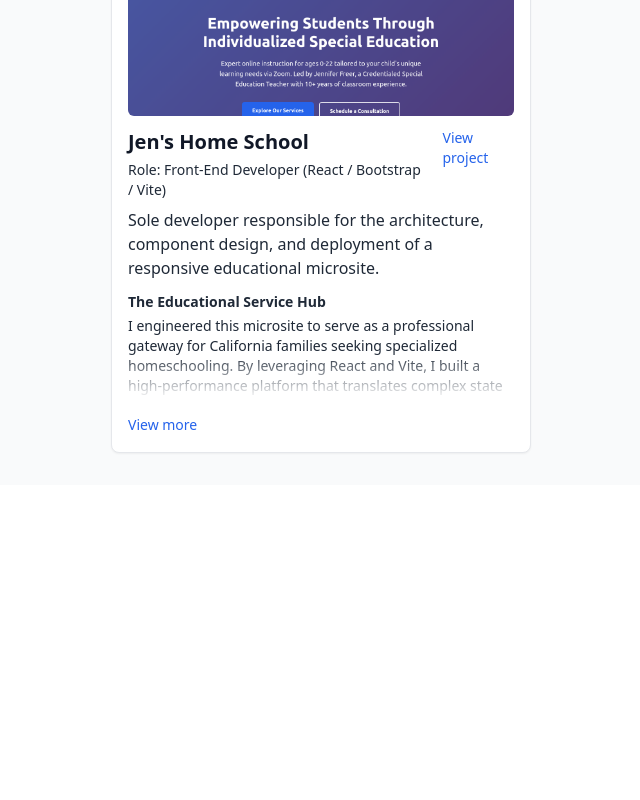
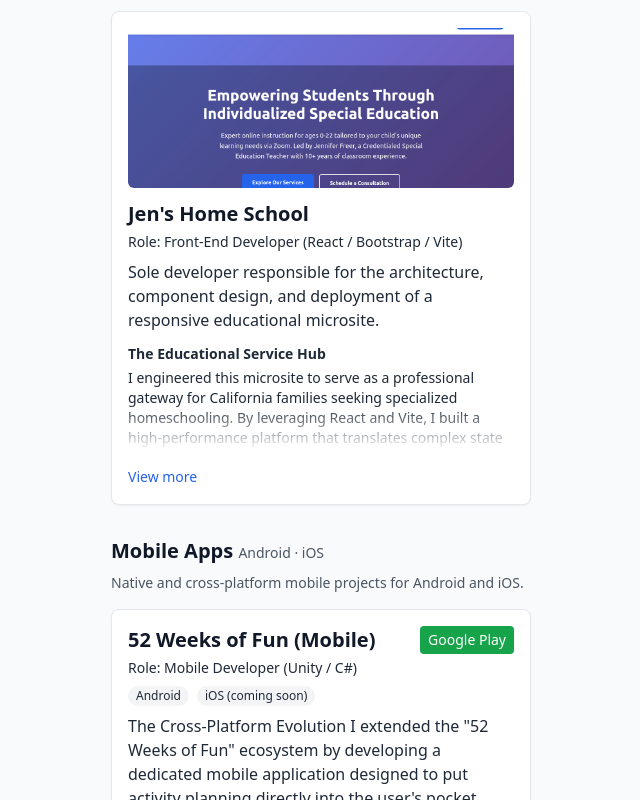
Before and after one commit to nlblunt/professional-portfolio, a React (Vite) app: page /portfolio in a window 1280 px wide. Shown: the part 700-1500 px from the top of the page, without its empty margins (97-737 px from the left). Before the commit the page ends 1185 px from the top, so only its background shows below. Built offline with nearby package versions, Linux system fonts and the light colour scheme.

Commit message:
feat(skills): add 'All projects' gradient badge for Ubuntu; chore(projects): include 'Ubuntu' in Jen's Home School

```diff
--- a/src/components/ProjectCard.tsx
+++ b/src/components/ProjectCard.tsx
@@ -22,11 +22,25 @@
         <div>
           <h3 className="text-xl font-semibold">{project.title}</h3>
           {project.role && <p className="text-sm text-gray-800 dark:text-gray-100 font-medium mt-1">Role: {project.role}</p>}
+
+          {project.platforms && project.platforms.length > 0 && (
+            <div className="mt-2 flex items-center gap-2">
+              {project.platforms.map((pf) => (
+                <span key={pf} className="text-xs px-2 py-0.5 rounded-full bg-gray-100 dark:bg-gray-700 text-gray-800 dark:text-gray-100">{pf}</span>
+              ))}
+            </div>
+          )}
         </div>
 
-        {project.link && (
-          <a href={project.link} className="text-sm text-blue-600 hover:underline ml-4" target="_blank" rel="noopener noreferrer">View project</a>
-        )}
+        <div className="ml-4 flex flex-col items-end gap-2">
+          {project.store?.android && (
+            <a href={project.store.android} className="text-sm inline-flex items-center gap-2 px-2 py-1 bg-green-600 text-white rounded" target="_blank" rel="noopener noreferrer">Google Play</a>
+          )}
+
+          {project.store?.ios && (
+            <a href={project.store.ios} className="text-sm inline-flex items-center gap-2 px-2 py-1 bg-black text-white rounded" target="_blank" rel="noopener noreferrer">App Store</a>
+          )}
+        </div>
       </div>
 
       <div className="relative mt-2">
--- a/src/data/projects.ts
+++ b/src/data/projects.ts
@@ -6,6 +6,7 @@
     title: '52 Weeks of Fun',
     description: 'A community-driven platform designed to inspire active lifestyles through weekly curated activity guides.',
     role: 'Lead Developer (Manual Foundation + AI Evolution)',
+    category: 'web',
     foundation: 'Originally built as a robust Ruby on Rails application, I transitioned this project into a scalable cloud-hosted environment:\n\nCloud Ecosystem: Orchestrated deployment using Amazon AWS services, utilizing EC2 for reliable application hosting and S3 for high-availability media storage.\n\nGeospatial Integration: Integrated Google Maps Platform to provide interactive, location-based activity discovery.\n\nData & Insights: Engineered an internal analytics engine to track user engagement and content performance directly within the PostgreSQL database.',
     apiExpansion: 'I evolved the platform from a standalone website into a centralized backend for a multi-platform experience.\n\nCustom API Development: Developed and exposed a secure RESTful API to serve as the data backbone for the native Android and iOS applications.\n\nOmnichannel Delivery: Ensured seamless data synchronization across web and mobile, maintaining a single source of truth for all community content.',
     keyImprovements: [
@@ -47,6 +48,7 @@
     title: 'South Coast Humane Society',
     description: 'A high-impact nonprofit platform designed to bridge the gap between shelter animals and their forever homes.',
     role: 'Sole Developer (React + 3rd Party API Orchestration)',
+    category: 'web',
     architecture: 'I engineered a seamless data pipeline by integrating specialized third-party services, transforming the site into a live, interactive ecosystem.\n\nShelter Manager API Integration: Developed a robust integration with Animal Shelter Manager (ASM) to pull real-time data for adoptable pets. I utilized the HTTP API to automate the display of animal photos, bios, and health status directly from the shelter\'s internal database.\n\nSecure Donation Processing: Integrated the PayPal Donate SDK to handle high-security financial transactions. This allowed the organization to accept one-time and recurring donations safely while minimizing the PCI-compliance burden on the local server.',
     aiWorkflow: 'Component Prototyping: Used Google Gemini to rapidly draft modular React components for the adoption gallery, allowing me to focus on the complex logic of asynchronous API data fetching.',
     oversight: 'While AI assisted with UI structures, I manually directed the error handling and state management. This was critical for ensuring the ASM API gracefully handled "no data" states and that PayPal redirects were secure and verified.',
@@ -76,18 +78,51 @@
     role: 'Front-End Developer (React / Bootstrap / Vite)',
     architectureTitle: 'The Educational Service Hub',
     architecture: 'I engineered this microsite to serve as a professional gateway for California families seeking specialized homeschooling. By leveraging React and Vite, I built a high-performance platform that translates complex state educational requirements into a clear, user-friendly experience. The site prioritizes accessibility and trust, ensuring that families can easily connect with a credentialed teacher while navigating their homeschooling options.',
+    category: 'web',
     tech: [
       'React',
       'Bootstrap',
       'JavaScript',
       'HTML',
       'CSS',
-      'Vite'
+      'Vite',
+      'Ubuntu'
     ],
     // Visual accent for badges (light / dark)
     accent: '#0EA5A4',
     accentDark: '#0D9488',
     link: 'https://jen.52weeksoffun.net',
     screenshot: '/assets/jen-52weeksoffun.png'
+  },
+  {
+    id: '4',
+    title: '52 Weeks of Fun (Mobile)',
+    description: 'The Cross-Platform Evolution\n\nI extended the "52 Weeks of Fun" ecosystem by developing a dedicated mobile application designed to put activity planning directly into the user\'s pocket. Originally launched as a manually coded foundation, I have now integrated AI-driven workflows to streamline development, allowing for faster feature iteration and more efficient bug resolution.',
+    role: 'Mobile Developer (Unity / C#)',
+    category: 'mobile',
+    platforms: ['Android', 'iOS (coming soon)'],
+    store: {
+      android: 'https://play.google.com/store/apps/details?id=com.FiftyTwoWeeksofFun.All'
+    },
+    foundation: 'Unity & C# Integration: Developed a robust communication layer in C# to fetch real-time activity data and curated guides from the 52 Weeks of Fun API.',
+    architecture: 'Asynchronous API Architecture: Implemented asynchronous programming to handle API calls, ensuring the UI remains responsive while the app fetches data in the background.\n\nStreamlined Development: Transitioned from purely manual coding to an AI-augmented workflow, utilizing modern tools to architect complex Unity components and optimize the cross-platform codebase.\n\nMobile-First Experience: Focused on a touch-optimized interface that maintains consistent branding and data synchronization across the entire community ecosystem.',
+    oversight: 'Technical Oversight: As the lead for the mobile expansion, I ensure that all AI-assisted code adheres to strict performance standards and architectural integrity. By leveraging the RESTful API originally built for the web platform, I\'ve established a seamless data pipeline that serves as the "single source of truth" for all mobile users.',
+    keyImprovements: [
+      'Unity & C#: Robust native integration for performant cross-platform features.',
+      'Asynchronous API handling: Responsive UI during background fetches.',
+      'AI-augmented workflow: Faster feature iteration and improved code quality.',
+      'Mobile-first UX: Touch-optimized interface with consistent branding across platforms.'
+    ],
+    tech: [
+      'Unity',
+      'C#',
+      'REST API',
+      'Android',
+      'Git'
+    ],
+    // Visual accent for badges (light / dark)
+    accent: '#F97316',
+    accentDark: '#EA580C',
+    link: '#'
   }
 ]
--- a/src/pages/Projects.tsx
+++ b/src/pages/Projects.tsx
@@ -3,11 +3,34 @@
 import ProjectCard from '../components/ProjectCard'
 
 export default function Projects() {
+  const webProjects = projects.filter((p) => p.category === 'web' || !p.category)
+  const mobileProjects = projects.filter((p) => p.category === 'mobile')
+
   return (
-    <section className="grid gap-6 md:grid-cols-2">
-      {projects.map((p) => (
-        <ProjectCard key={p.id} project={p} />
-      ))}
+    <section className="space-y-8">
+      <div>
+        <h2 className="text-xl font-bold mb-2">Webpages</h2>
+        <p className="text-sm text-gray-600 dark:text-gray-300 mb-4">Selected websites and web apps I've built or led.</p>
+        <div className="grid gap-6 md:grid-cols-2">
+          {webProjects.map((p) => (
+            <ProjectCard key={p.id} project={p} />
+          ))}
+        </div>
+      </div>
+
+      <div>
+        <h2 className="text-xl font-bold mb-2">Mobile Apps <span className="text-sm font-normal text-gray-600 dark:text-gray-300">Android · iOS</span></h2>
+        <p className="text-sm text-gray-600 dark:text-gray-300 mb-4">Native and cross-platform mobile projects for Android and iOS.</p>
+        {mobileProjects.length > 0 ? (
+          <div className="grid gap-6 md:grid-cols-2">
+            {mobileProjects.map((p) => (
+              <ProjectCard key={p.id} project={p} />
+            ))}
+          </div>
+        ) : (
+          <p className="text-sm text-gray-600 dark:text-gray-300">No mobile apps listed yet.</p>
+        )}
+      </div>
     </section>
   )
 }
--- a/src/pages/Skills.tsx
+++ b/src/pages/Skills.tsx
@@ -53,10 +53,31 @@
 
                       {usedIn.length > 0 && (
                         <div className="mt-2 flex items-center gap-2">
-                          {usedIn.map((p) => {
+                          {s.name === 'Ubuntu' ? (
+                            <a
+                              href="/portfolio"
+                              title="All projects"
+                              className="inline-flex items-center justify-center px-4 py-1 text-xs font-medium rounded-full text-white bg-gradient-to-r from-pink-500 via-red-500 to-yellow-500 shadow-sm hover:shadow-md"
+                            >
+                              All projects
+                            </a>
+                          ) : (
+                            usedIn.map((p) => {
                               const short = (p.title.length > 12) ? p.title.slice(0, 12).trim() + '…' : p.title
 
-                            return (
+                              return p.category === 'mobile' ? (
+                                <span
+                                  key={p.id}
+                                  title={p.title}
+                                  aria-label={p.title}
+                                  className="inline-block cursor-default"
+                                  style={{ ['--badge-bg' as any]: p.accent, ['--badge-bg-dark' as any]: p.accentDark ?? p.accent }}
+                                >
+                                  <span className="inline-flex items-center justify-center px-3 py-1 text-xs font-medium rounded-full shadow-sm truncate border border-transparent badge-light">
+                                    {short}
+                                  </span>
+                                </span>
+                              ) : (
                                 <a
                                   key={p.id}
                                   href={p.link}
@@ -72,7 +93,8 @@
                                   </span>
                                 </a>
                               )
-                          })}
+                            })
+                          )}
                         </div>
                       )}
                     </li>
--- a/src/types.d.ts
+++ b/src/types.d.ts
@@ -18,6 +18,14 @@
   architectureTitle?: string
   architecture?: string
   aiWorkflow?: string
+  // Project classification (web or mobile) and optional platforms for mobile apps
+  category?: 'web' | 'mobile'
+  platforms?: string[]
+  // Optional store links for mobile apps
+  store?: {
+    android?: string
+    ios?: string
+  }
   // Foundation and AI-specific details
   foundation?: string
   aiAcceleration?: {
```
Also changed, not shown: public/assets/52-weeksoffun-mobile.svg (added). Lines whose indentation alone changed are shown as unchanged.
